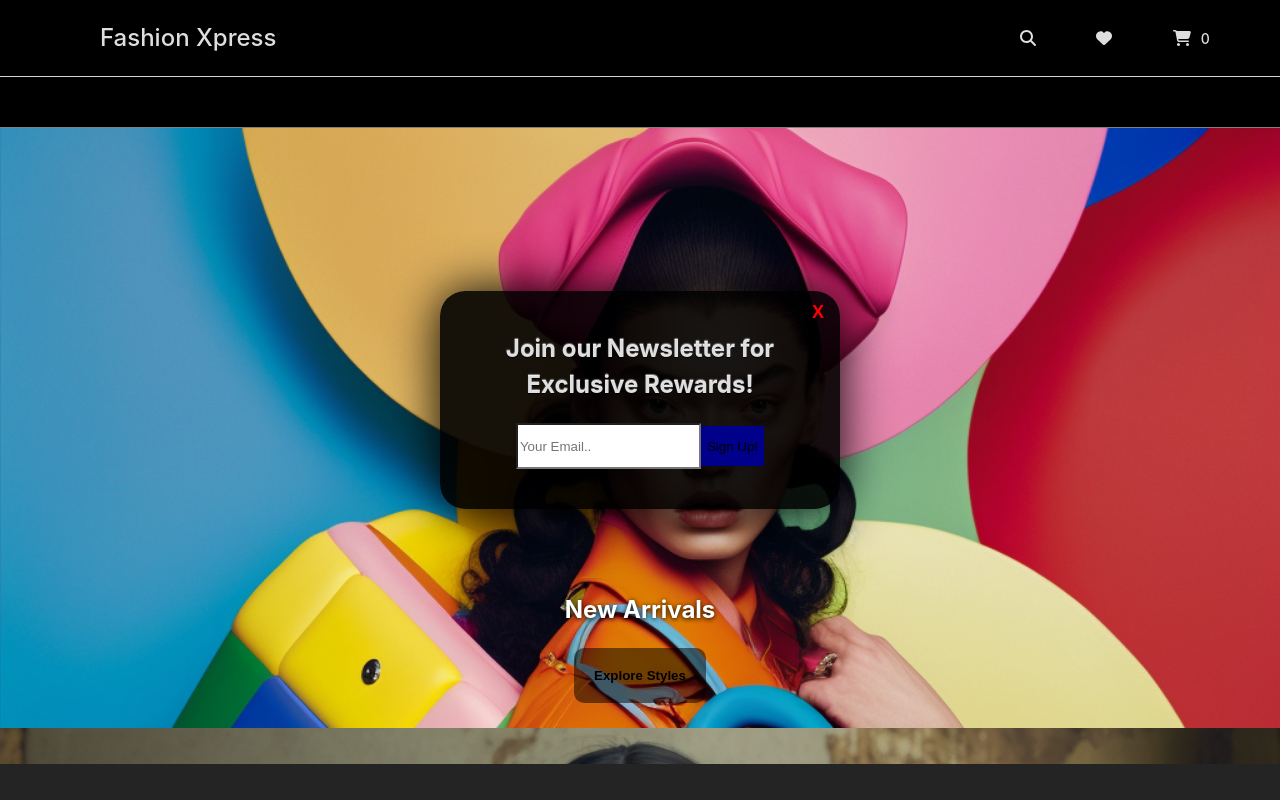
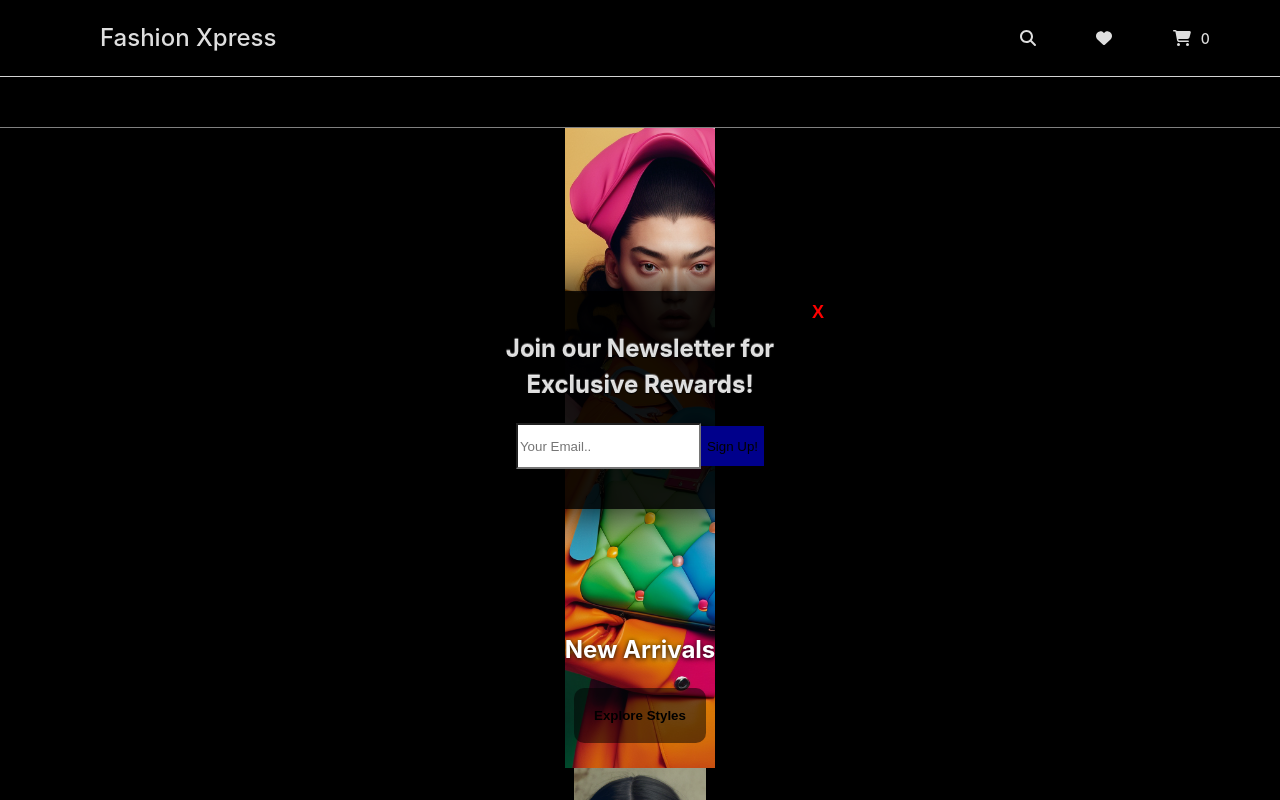
Before and after one commit to Ocn-W/retail-website, a React (Vite) app: page / in a window 1280 px wide. Shown: the top 800 px of the page. Built offline with nearby package versions, Linux system fonts and the light colour scheme.

Commit message:
Minor changes to css

```diff
--- a/src/App.css
+++ b/src/App.css
@@ -1,7 +1,8 @@
 body {
   margin: 0;
   height: 100vh;
-  overflow: hidden;
+  overflow-y: auto;
+  background-color: white;
 }
 
 .fade-in {
--- a/src/components/ClothingPage.jsx
+++ b/src/components/ClothingPage.jsx
@@ -56,6 +56,7 @@ export default function ClothingPage() {
     addToList(Array.from({ length: 9 }, generateItem));
   }, [addToList]);
 
+  //Handle show filter options
   function togglePriceOption() {
     setShowPricesOption(!showPricesOption);
     setRatingFilter(null);
@@ -68,6 +69,7 @@ export default function ClothingPage() {
     setShowPricesOption(false);
   }
 
+  //save the current value of input range to priceFilter
   const filterPrice = (event) => {
     setPriceFilter(parseInt(event.target.value));
   }
--- a/src/components/HomePage.jsx
+++ b/src/components/HomePage.jsx
@@ -11,6 +11,7 @@ export default function HomePage() {
 
   return (
     <>
+    <div className="homePage">
     <div className="homepageContainer">
       <div className="banner1">
         <div className="bannerInfo">
@@ -30,6 +31,7 @@ export default function HomePage() {
           <button onClick={displayClothing}>Explore Styles</button>
         </div>
       </div>
+      </div>
       <footer>
         <p>2023 Ocean Waring</p>
       </footer>
--- a/src/css/ClothingPage.css
+++ b/src/css/ClothingPage.css
@@ -1,6 +1,10 @@
 .clothingPage {
+  width: 100%;
   display: flex;
-  height: 100vh;
+  flex-wrap: wrap;
+  flex-direction: column;
+  align-items: center;
+  height: 100%;
   background-color: white;
 }
 
@@ -11,6 +15,7 @@
   background-color: white;
   border-right: 1px solid black;
   position: fixed;
+  left: 0;
   z-index: 1;
 }
 
@@ -177,12 +182,12 @@ label {
 
 .clothingPageContainer {
   margin-left: 20%;
-  width: 80%;
+  display: flex;
+  justify-items: center;
+  width: 100vw;
   padding-top: 25px;
   background-color: white;
-  overflow-y: scroll;
-  overflow-x: hidden;
-  height: 75vh;
+  height: 100%;
 }
 
 .clothingPageBtns {
@@ -206,19 +211,16 @@ label {
   box-shadow: none;
 }
 
-.clothingItems {
-  display: grid;
-  grid-template-columns: repeat(3, 1fr);
-  gap: 50px 0px;
-}
-
 @media (max-width: 480px) {
   .sideCategories li {
     font-size: 12px;
   }
 
   .sideBar {
-    width: 25vw;
+    width: 100%;
+    position: static;
+    border-right: none;
+    margin-bottom: 10px;
   }
 
   .sideBar p {
@@ -235,10 +237,13 @@ label {
     align-items: center;
   }
 
-  .clothingItems {
-    display: grid;
-    grid-template-columns: repeat(1, 1fr);
-    gap: 20px 0px;
+  .clothingPage {
+    margin-left: 0;
+  }
+
+  .itemCard {
+    width: 90%;
+    margin-left: 0;
   }
 
   .itemCard img {
--- a/src/css/FavoritesPage.css
+++ b/src/css/FavoritesPage.css
@@ -3,7 +3,7 @@
     display: flex;
     flex-direction: column;
     align-items: center;
-    height: 80vh;
+    height: 100%;
     background-color: white;
 }
 
@@ -39,7 +39,6 @@
     justify-items: center;
     gap: 50px 0px;
     width: 100%;
-    overflow-y: auto;
 }
 
 .userFaveItem {
--- a/src/css/HomePage.css
+++ b/src/css/HomePage.css
@@ -1,6 +1,16 @@
+.homePage {
+  width: 100%;
+  display: flex;
+  flex-direction: column;
+  align-items: center;
+  height: 100%;
+  background-color: black;
+}
+
 .homepageContainer {
-  overflow-y: scroll;
-  height: 79.5vh;
+  justify-items: center;
+  width: 100%;
+  overflow-y: auto;
 }
 
 .banner1,
@@ -9,7 +19,7 @@
   background-position: top;
   background-size: cover;
   width: auto;
-  height: 75vh;
+  height: 80vh;
   display: flex;
   flex-direction: column;
   align-items: center;
@@ -51,7 +61,7 @@
 
 footer {
   text-align: center;
-  width: auto;
+  width: 100%;
   background-color: black;
   border-top: 1px solid lightgray;
 }
```
